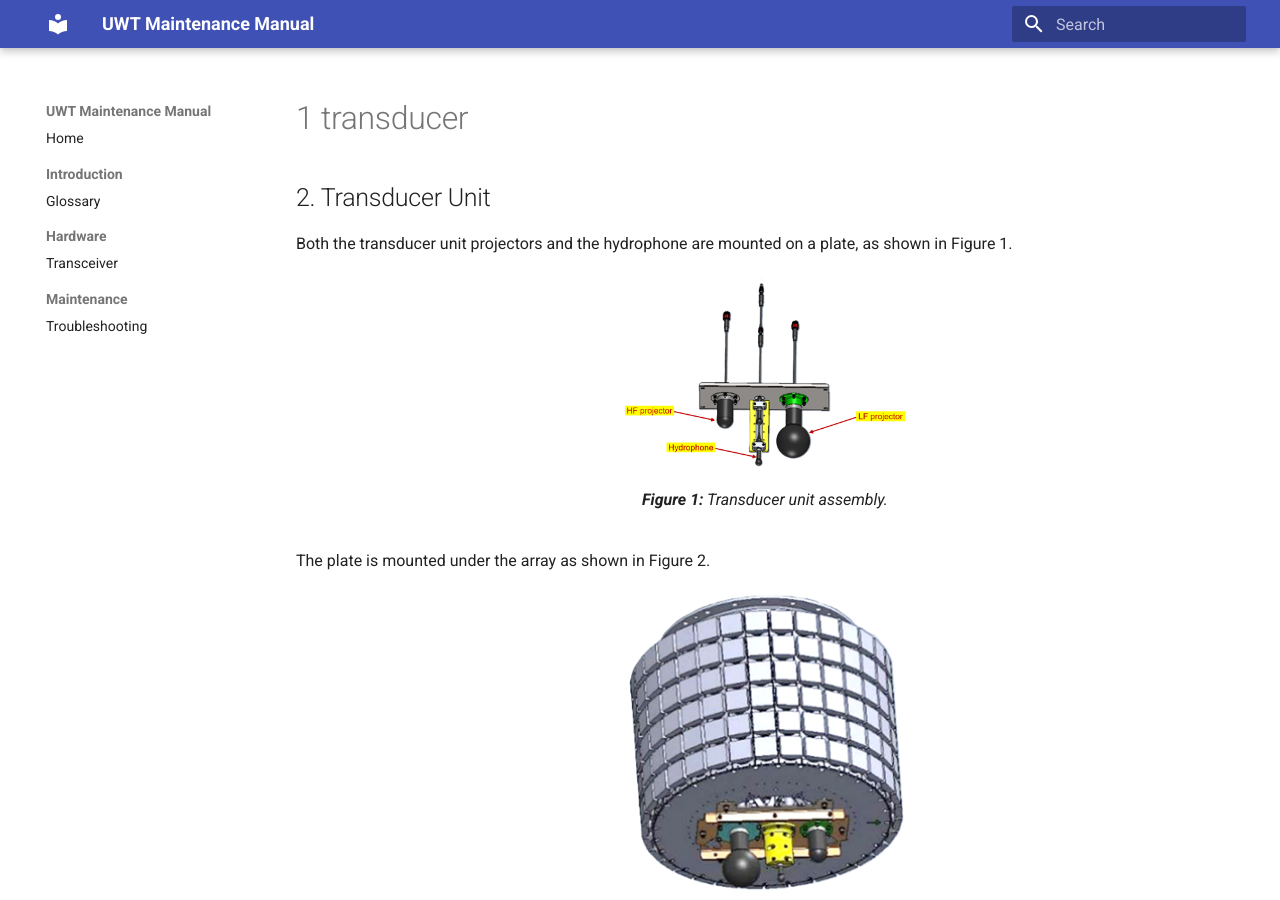
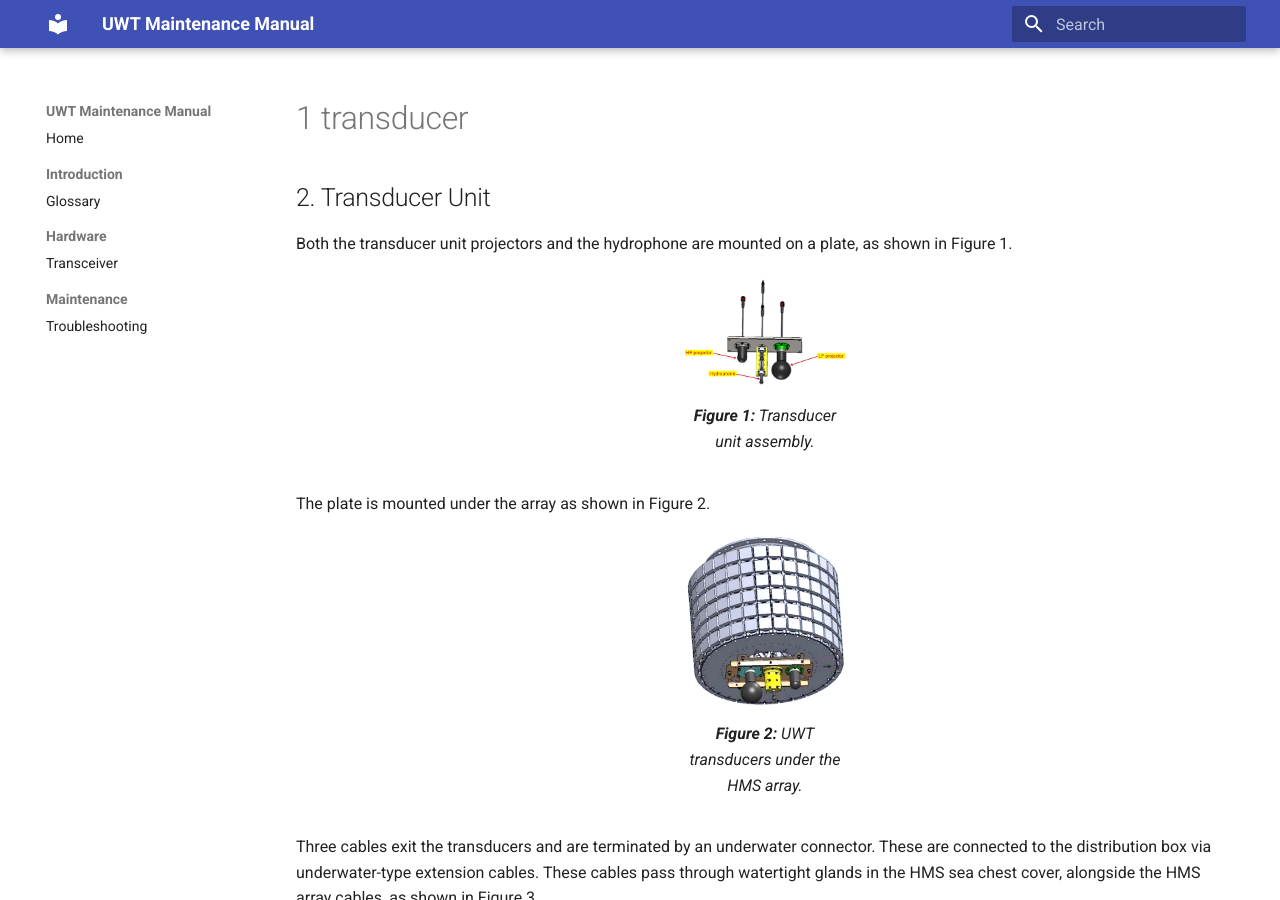
Before and after one commit to Stefanie-Saffern/uwt-maintenance-manual, an MkDocs documentation site: the page built from docs/02-hardware/1_transducer.md, in a window 1280 px wide and 900 px high. Built offline with MkDocs 1.6.1 and Material for MkDocs 9.7.7, drawn with Linux system fonts in a browser that asks for light colours.

Commit message:
Reduce figure size in transducer documentation

```diff
--- a/docs/02-hardware/1_transducer.md
+++ b/docs/02-hardware/1_transducer.md
@@ -3,7 +3,7 @@
 Both the transducer unit projectors and the hydrophone are mounted on a plate, as shown in Figure 1.
 
 <div align="center" style="margin: 20px 0;">
-  <figure style="max-width: 280px;">
+  <figure style="max-width: 160px;">
     <img src="https://raw.githubusercontent.com/stefanie-saffern/uwt-maintenance-manual/main/images/hardware/transducer-unit.png" alt="Transducer unit" style="width: 100%;">
     <figcaption><b>Figure 1:</b> Transducer unit assembly.</figcaption>
   </figure>
@@ -12,7 +12,7 @@ Both the transducer unit projectors and the hydrophone are mounted on a plate, a
 The plate is mounted under the array as shown in Figure 2.
 
 <div align="center" style="margin: 20px 0;">
-  <figure style="max-width: 280px;">
+  <figure style="max-width: 160px;">
     <img src="https://raw.githubusercontent.com/stefanie-saffern/uwt-maintenance-manual/main/images/hardware/UWT-transducers-under-hms-array.png" alt="UWT transducers under the HMS array" style="width: 100%;">
     <figcaption><b>Figure 2:</b> UWT transducers under the HMS array.</figcaption>
   </figure>
@@ -21,7 +21,7 @@ The plate is mounted under the array as shown in Figure 2.
 Three cables exit the transducers and are terminated by an underwater connector. These are connected to the distribution box via underwater-type extension cables. These cables pass through watertight glands in the HMS sea chest cover, alongside the HMS array cables, as shown in Figure 3.
 
 <div align="center" style="margin: 20px 0;">
-  <figure style="max-width: 280px;">
+  <figure style="max-width: 160px;">
     <img src="https://raw.githubusercontent.com/stefanie-saffern/uwt-maintenance-manual/main/images/hardware/dome-and-sea-chest.png" alt="Dome and sea chest" style="width: 100%;">
     <figcaption><b>Figure 3:</b> Dome and sea chest layout.</figcaption>
   </figure>
@@ -32,7 +32,7 @@ Three cables exit the transducers and are terminated by an underwater connector.
 The low frequency (LF) projector is a spherical transducer. An isometric view is shown in Figure 4.
 
 <div align="center" style="margin: 20px 0;">
-  <figure style="max-width: 280px;">
+  <figure style="max-width: 160px;">
     <img src="https://raw.githubusercontent.com/stefanie-saffern/uwt-maintenance-manual/main/images/hardware/isometric-view-lf-projector.png" alt="Isometric view of the LF projector" style="width: 100%;">
     <figcaption><b>Figure 4:</b> Isometric view of the LF projector.</figcaption>
   </figure>
@@ -41,7 +41,7 @@ The low frequency (LF) projector is a spherical transducer. An isometric view is
 The LF projector measures 165 mm in diameter by 262.5 mm in height, with a weight of 8 kg in air. Technical views and dimensions are provided in Figure 5.
 
 <div align="center" style="margin: 20px 0;">
-  <figure style="max-width: 280px;">
+  <figure style="max-width: 160px;">
     <img src="https://raw.githubusercontent.com/stefanie-saffern/uwt-maintenance-manual/main/images/hardware/technical-view-lf-projector.jpg" alt="Technical views of the LF projector" style="width: 100%;">
     <figcaption><b>Figure 5:</b> Technical dimensions of the LF projector.</figcaption>
   </figure>
@@ -57,7 +57,7 @@ The LF projector measures 165 mm in diameter by 262.5 mm in height, with a weigh
 The 14 m extension cable (common to both LF and HF models) is shown in Figure 6.
 
 <div align="center" style="margin: 20px 0;">
-  <figure style="max-width: 280px;">
+  <figure style="max-width: 160px;">
     <img src="https://raw.githubusercontent.com/stefanie-saffern/uwt-maintenance-manual/main/images/hardware/lf-hf-projector-extension-cable.png" alt="LF / HF projector extension cable" style="width: 100%;">
     <figcaption><b>Figure 6:</b> LF / HF projector extension cable.</figcaption>
   </figure>
@@ -68,4 +68,5 @@ The 14 m extension cable (common to both LF and HF models) is shown in Figure 6.
 The high frequency (HF) projector is a hemispherical transducer. An isometric view is shown in Figure 7.
 
 <div align="center" style="margin: 20px 0;">
-  <f
+  <figure style="max-width: 160px;">
+    <img src="https://raw.githubusercontent.com/stefanie-saffern/uwt-maintenance-manual/main/images/hardware/isometric-view-hf-projector.png" alt="Isometric view of the HF projector" style="width: 100%;
```
